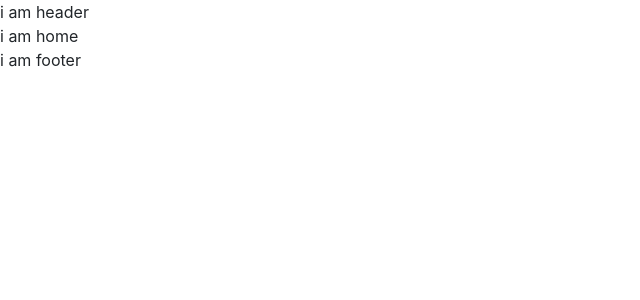
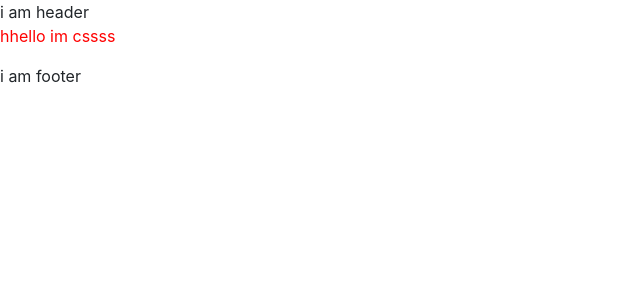
Before and after one commit to ashiqulemu/simple-theme, a Vue app: page / in a window 1280 px wide. Shown: the top 300 px of the page, without its empty margins (0-640 px from the left). Built offline with nearby package versions, Linux system fonts and the light colour scheme.

Commit message:
add theme scss

```diff
--- /dev/null
+++ b/src/assets/sass/theme.scss
@@ -0,0 +1,3 @@
+.kol{
+  color:red;
+}
--- a/src/main.js
+++ b/src/main.js
@@ -4,6 +4,7 @@ import router from './router'
 import store from './store'
 import 'bootstrap';
 import 'bootstrap/dist/css/bootstrap.min.css';
+import './assets/sass/theme.scss'
 
 Vue.config.productionTip = false
 
--- a/src/views/Home.vue
+++ b/src/views/Home.vue
@@ -1,6 +1,6 @@
 <template>
   <div class="home">
-   i am home
+      <p class="kol"> hhello im cssss</p>
   </div>
 </template>
 
```
